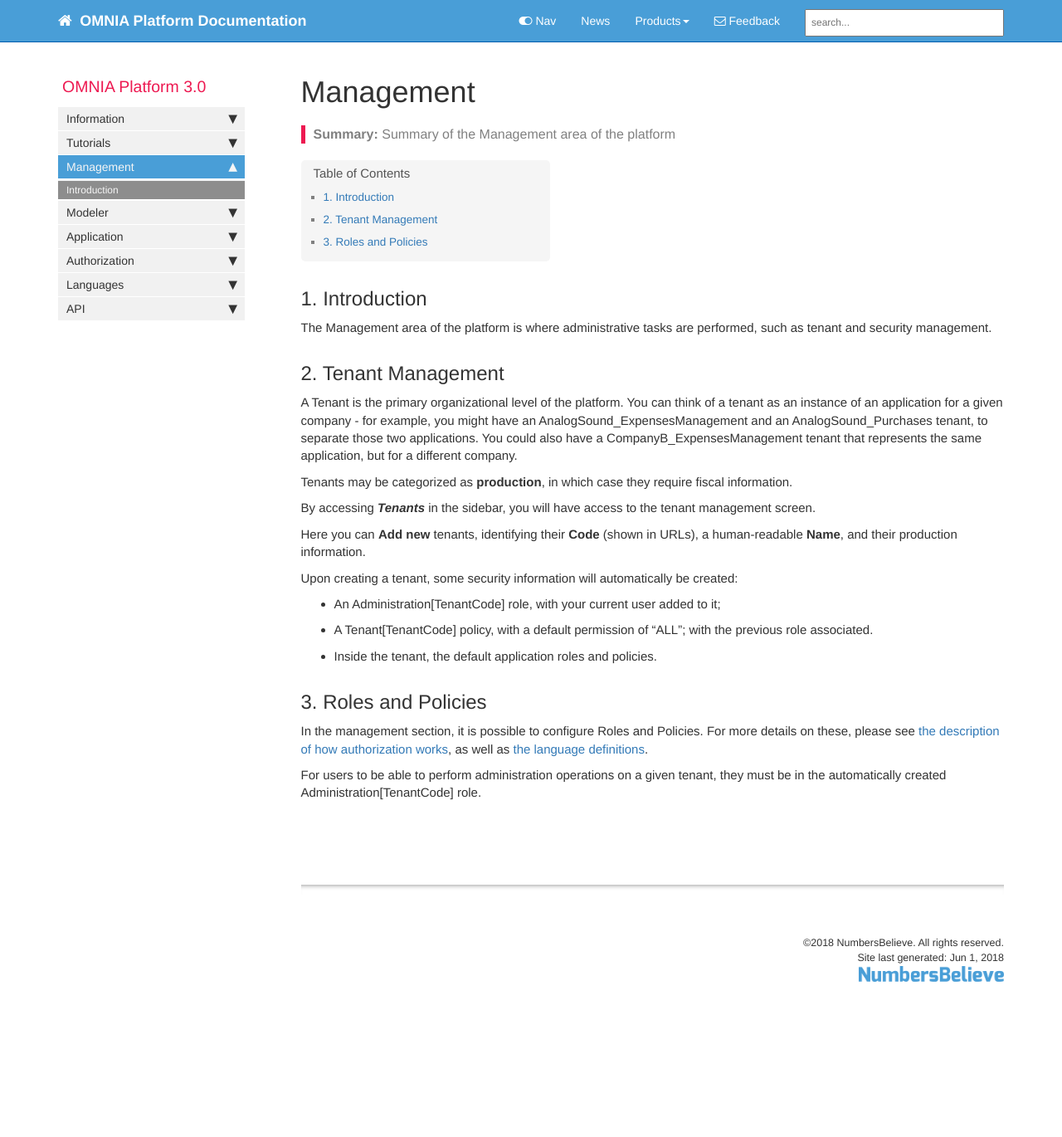
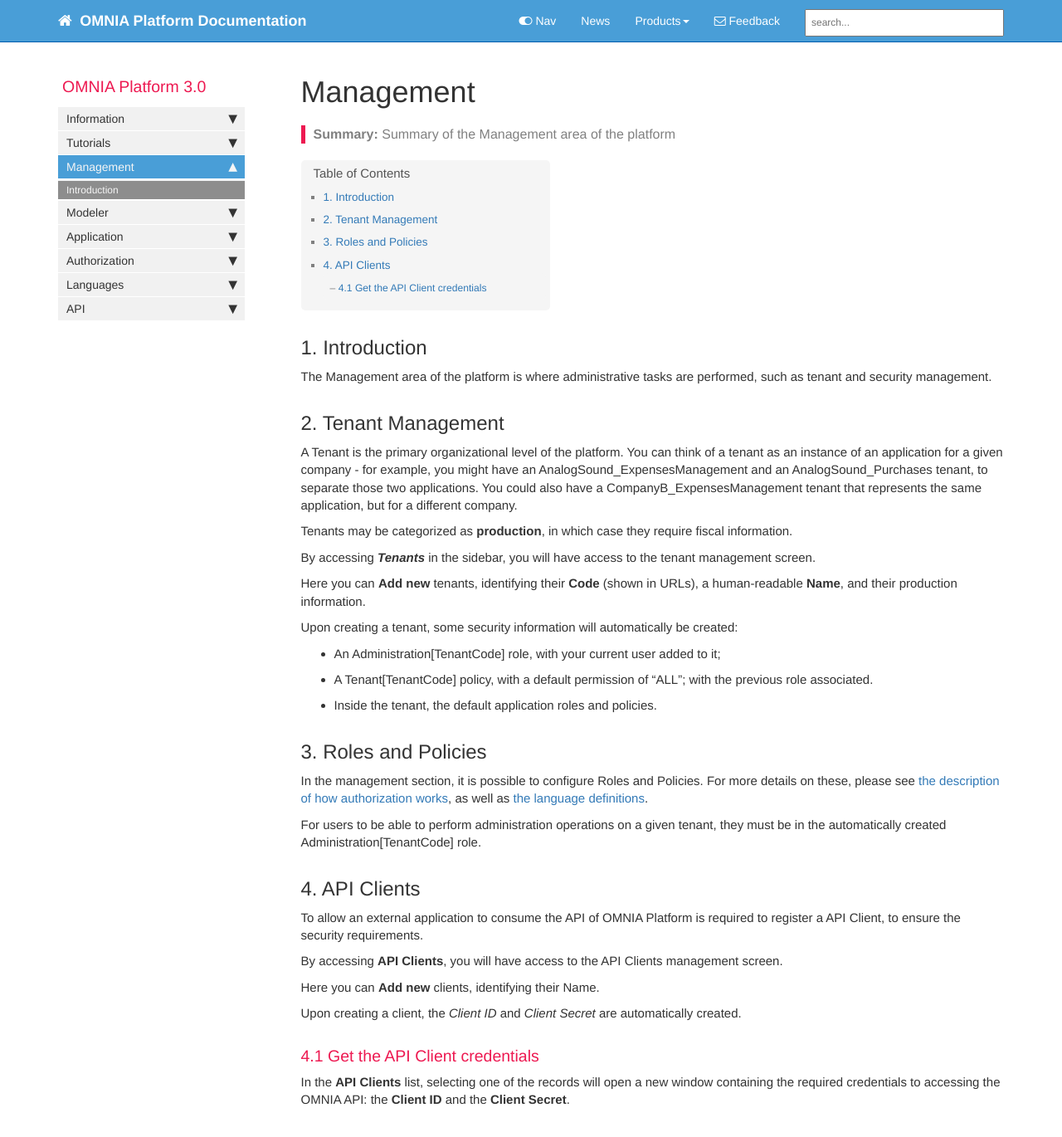
Before and after one commit to daniel8lopes/omnia3, a Jekyll site: the page built from docs/pages/omnia3/Management/omnia3_management_introduction.md, in a window 1280 px wide and 1400 px high. Shown: the top 1370 px of the window at 83% size. Built offline with Jekyll 4.4.1, drawn with Linux system fonts in a browser that asks for light colours; nearby versions of some CDN libraries; comment, search, counter and statistics services are not loaded.

Commit message:
Add API Clients docs

```diff
--- a/docs/pages/omnia3/Management/omnia3_management_introduction.md
+++ b/docs/pages/omnia3/Management/omnia3_management_introduction.md
@@ -32,3 +32,15 @@ Upon creating a tenant, some security information will automatically be created:
 In the management section, it is possible to configure Roles and Policies. For more details on these, please see [the description of how authorization works](omnia3_authorization.html), as well as [the language definitions](omnia3_languages_sml.html).
 
 For users to be able to perform administration operations on a given tenant, they must be in the automatically created Administration[TenantCode] role.
+
+## 4. API Clients
+To allow an external application to consume the API of OMNIA Platform is required to register a API Client, to ensure the security requirements.
+
+By accessing **API Clients**, you will have access to the API Clients management screen.
+
+Here you can **Add new** clients, identifying their Name.
+
+Upon creating a client, the *Client ID* and *Client Secret* are automatically created.
+
+### 4.1 Get the API Client credentials
+In the **API Clients** list, selecting one of the records will open a new window containing the required credentials to accessing the OMNIA API: the **Client ID** and the **Client Secret**.
```
Also changed, not shown: docs/pages/omnia3/API/omnia3_api_swagger.md (+7 -0 lines).
